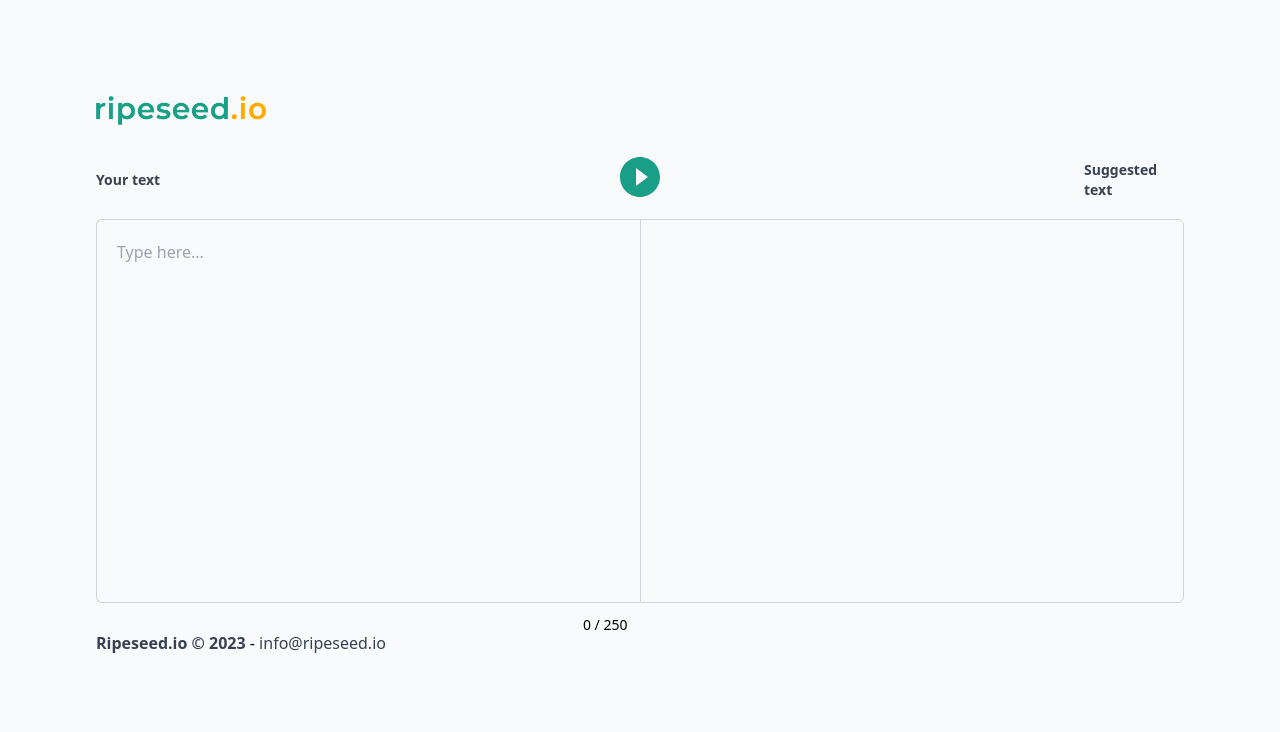
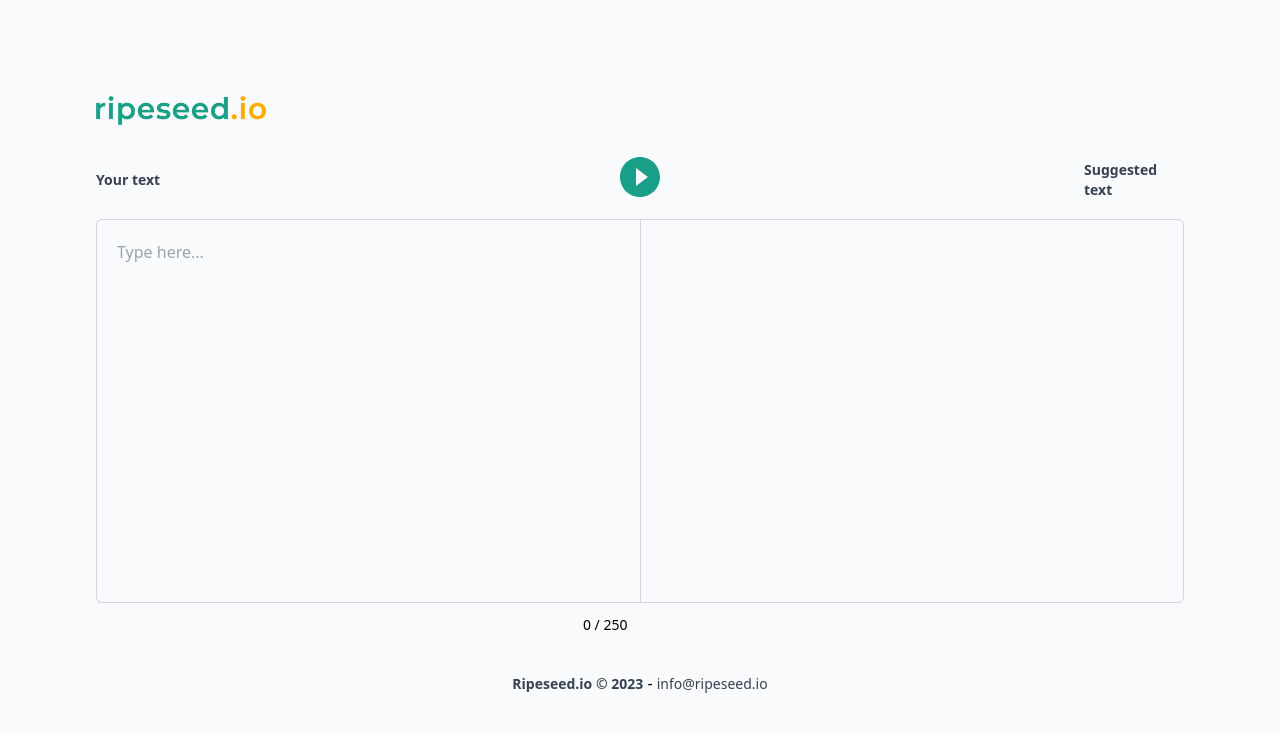
Before and after one commit to zia-ullah-sarwar/Ripeseed-ChatBot, a Next.js app: page / in a window 1280 px wide. Shown: the top 732 px of the page. Built offline with nearby package versions, Linux system fonts and the light colour scheme.

Commit message:
changed tailwind config

```diff
--- a/tailwind.config.js
+++ b/tailwind.config.js
@@ -3,6 +3,7 @@ module.exports = {
   content: [
     "./src/pages/**/*.{js,ts,jsx,tsx,mdx}",
     "./src/components/**/*.{js,ts,jsx,tsx,mdx}",
+    "./src/Components/**/*.{js,ts,jsx,tsx,mdx}",
     "./src/app/**/*.{js,ts,jsx,tsx,mdx}",
   ],
   theme: {
```
Also changed, not shown: 1 other file (tests, documents, lock files or other folders).
